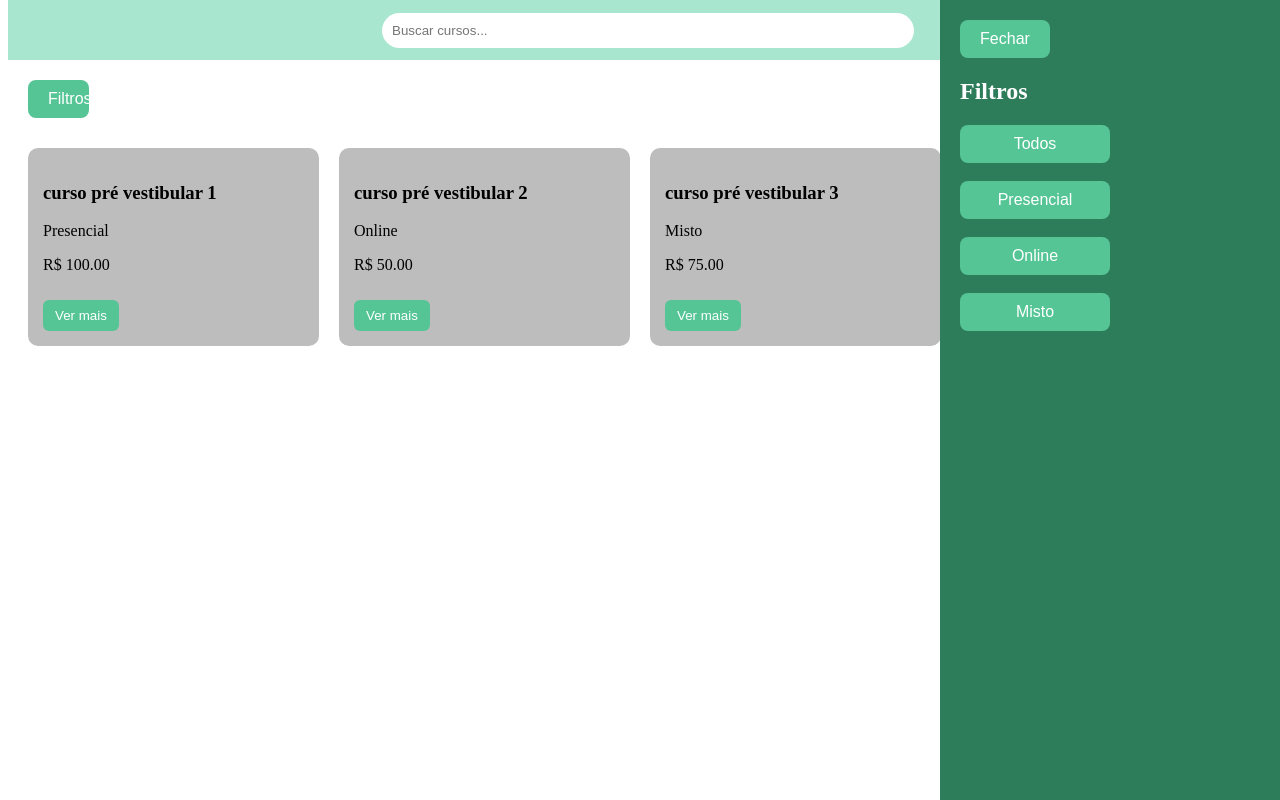
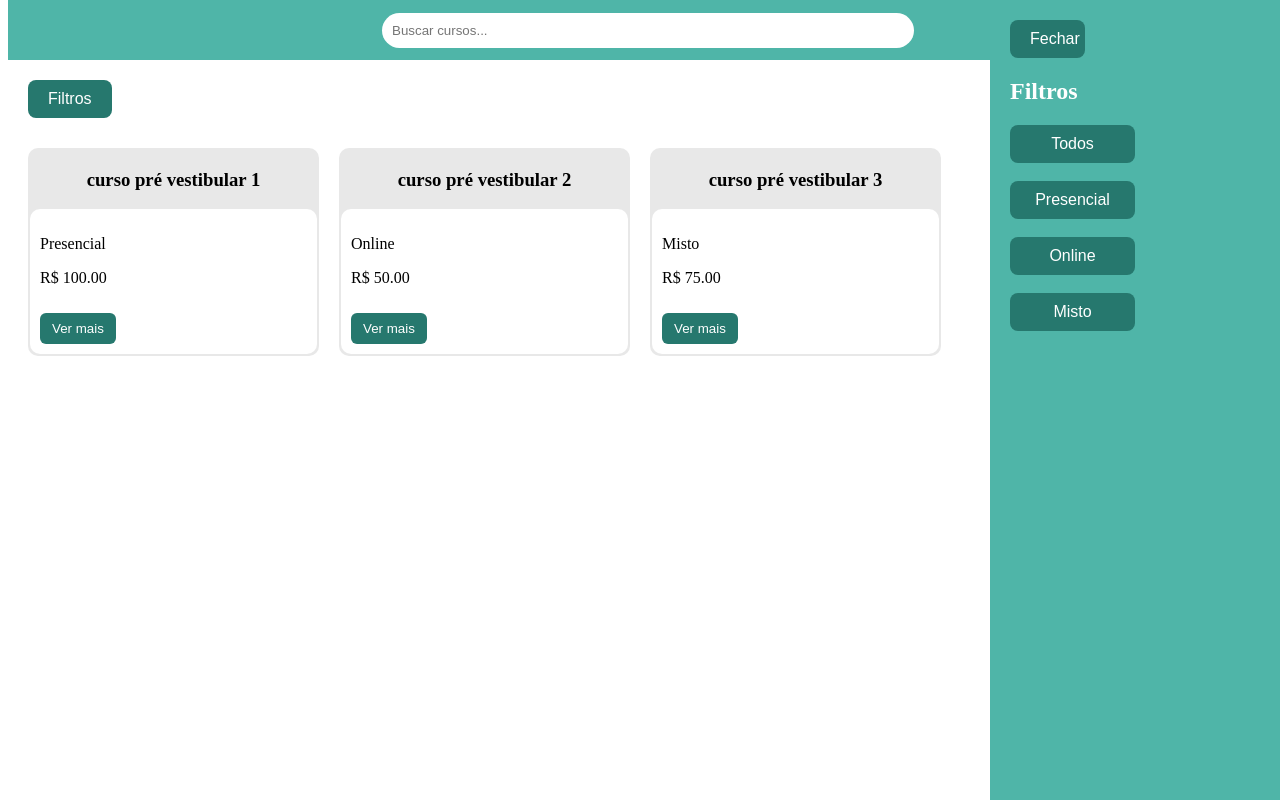
Before and after one commit to Rafaelsc071208/TCC-Pesca_Curso, a React (Vite) app in the folder frontend/: page / in a window 1280 px wide. Both pictures are taken after a click on the button "Filtros". Built offline with nearby package versions, Linux system fonts and the light colour scheme.

Commit message:
mudança de cores e estilo de card

```diff
--- a/frontend/src/components/CourseCard.tsx
+++ b/frontend/src/components/CourseCard.tsx
@@ -15,12 +15,20 @@ export default function CourseCard({
 }: Props) {
   return (
     <div style={{
-      background: "#bdbdbd",
-      padding: "15px",
-      borderRadius: "10px"
+      background: "#e8e8e8",
+      padding: "2px",
+      borderRadius: "10px",
+      textAlign: "center"
+
     }}>
       <h3>{title}</h3>
+<div style={{
+      background: "#ffffff",
+      padding: "10px",
+      borderRadius: "10px",
+      textAlign: "left"
 
+    }}>
       <p>{category}</p>
 
       <p>R$ {price.toFixed(2)}</p>
@@ -32,7 +40,7 @@ export default function CourseCard({
             padding: "8px 12px",
             border: "none",
             borderRadius: "6px",
-            background: "#56c596",
+            background: "#26786e",
             color: "white",
             cursor: "pointer"
           }}
@@ -40,6 +48,7 @@ export default function CourseCard({
           Ver mais
         </button>
       </Link>
+      </div>
     </div>
   )
 }
--- a/frontend/src/components/FilterSidebar.tsx
+++ b/frontend/src/components/FilterSidebar.tsx
@@ -12,9 +12,9 @@ export default function FilterSidebar({
       position: "fixed",
       right: 0,
       top: 0,
-      width: "300px",
+      width: "250px",
       height: "100%",
-      background: "#2e7d5a",
+      background: "#4fb5a8",
       color: "white",
       padding: "20px"
     }}>
@@ -24,10 +24,11 @@ export default function FilterSidebar({
               padding: "10px 20px",
               border: "none",
               borderRadius: "8px",
-              background: "#56c596",
+              background: "#26786e",
               color: "white",
               cursor: "pointer",
-              fontSize: "16px"
+              fontSize: "16px",
+              textAlign: "center"
             }}>
         Fechar
       </button>
@@ -40,7 +41,7 @@ export default function FilterSidebar({
               padding: "10px 20px",
               border: "none",
               borderRadius: "8px",
-              background: "#56c596",
+              background: "#26786e",
               color: "white",
               cursor: "pointer",
               fontSize: "16px"
@@ -54,7 +55,7 @@ export default function FilterSidebar({
               padding: "10px 20px",
               border: "none",
               borderRadius: "8px",
-              background: "#56c596",
+              background: "#26786e",
               color: "white",
               cursor: "pointer",
               fontSize: "16px"
@@ -69,7 +70,7 @@ export default function FilterSidebar({
               padding: "10px 20px",
               border: "none",
               borderRadius: "8px",
-              background: "#56c596",
+              background: "#26786e",
               color: "white",
               cursor: "pointer",
               fontSize: "16px"
@@ -84,7 +85,7 @@ export default function FilterSidebar({
               padding: "10px 20px",
               border: "none",
               borderRadius: "8px",
-              background: "#56c596",
+              background: "#26786e",
               color: "white",
               cursor: "pointer",
               fontSize: "16px"
--- a/frontend/src/components/Header.tsx
+++ b/frontend/src/components/Header.tsx
@@ -15,7 +15,7 @@ export default function Header({
       top: 0,
       width: "100%",
       height: "60px",
-      background: "#a8e6cf",
+      background: "#4fb5a8",
       display: "flex",
       justifyContent: "center",
       alignItems: "center"
--- a/frontend/src/pages/CourseDetails.tsx
+++ b/frontend/src/pages/CourseDetails.tsx
@@ -21,7 +21,7 @@ export default function CourseDetails() {
       <div style={{
         width: "100%",
         height: "60px",
-        background: "#a8e6cf",
+        background: "#4fb5a8",
         display: "flex",
         alignItems: "center",
         padding: "0 20px",
@@ -33,7 +33,7 @@ export default function CourseDetails() {
             border: "none",
             borderRadius: "8px",
             cursor: "pointer",
-            background: "#56c596",
+            background: "#26786e",
             color: "white"
           }}>
             Voltar
--- a/frontend/src/pages/Home.tsx
+++ b/frontend/src/pages/Home.tsx
@@ -38,14 +38,15 @@ export default function Home() {
       }}>
         <button onClick={() => setShowFilters(true)}
                  style={{
-              width: "5%",
+
               padding: "10px 20px",
               border: "none",
               borderRadius: "8px",
-              background: "#56c596",
+              background: "#26786e",
               color: "white",
               cursor: "pointer",
-              fontSize: "16px"
+              fontSize: "16px",
+              textAlign:"center"
             }}>
           Filtros
         </button>
```
